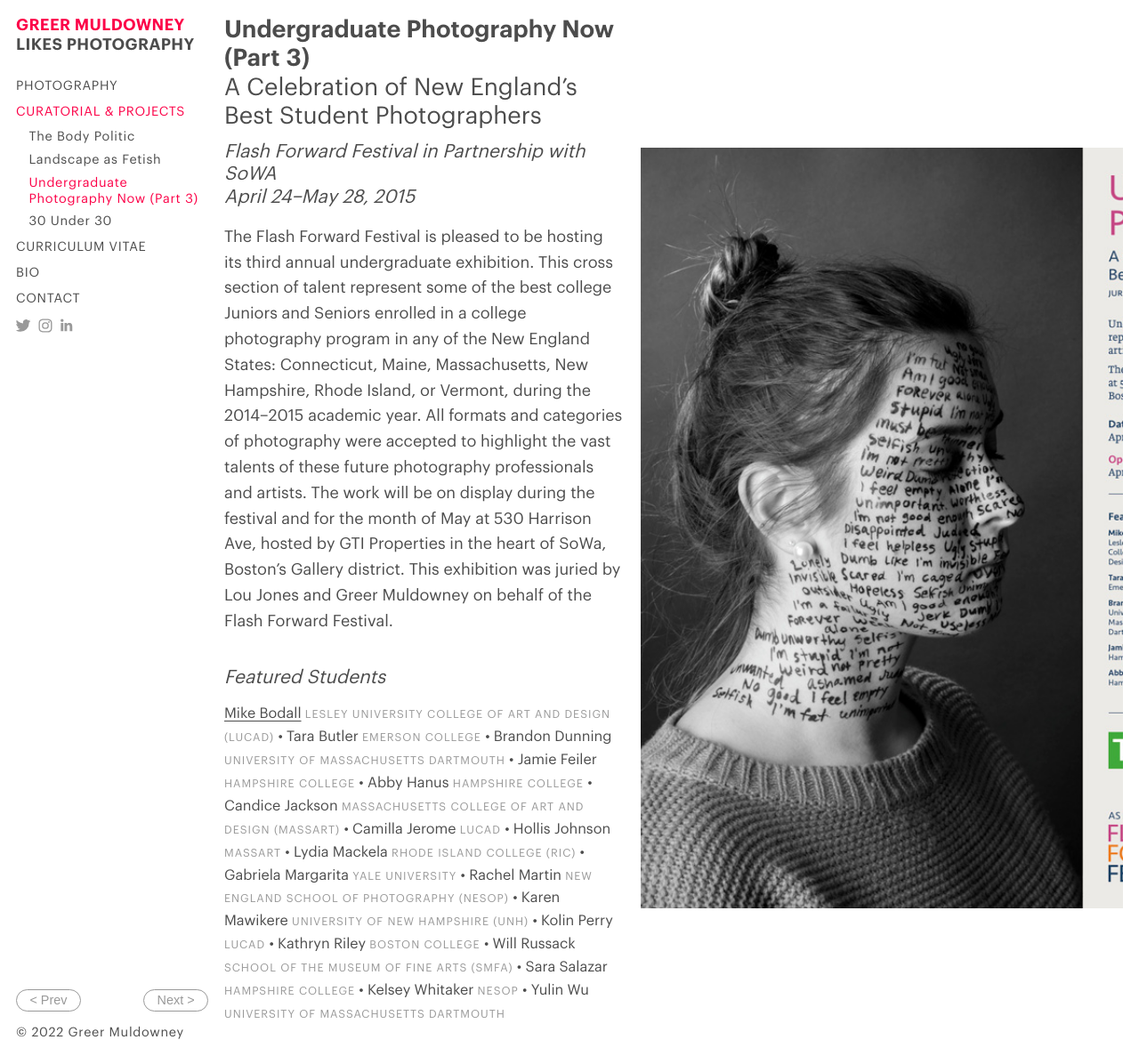
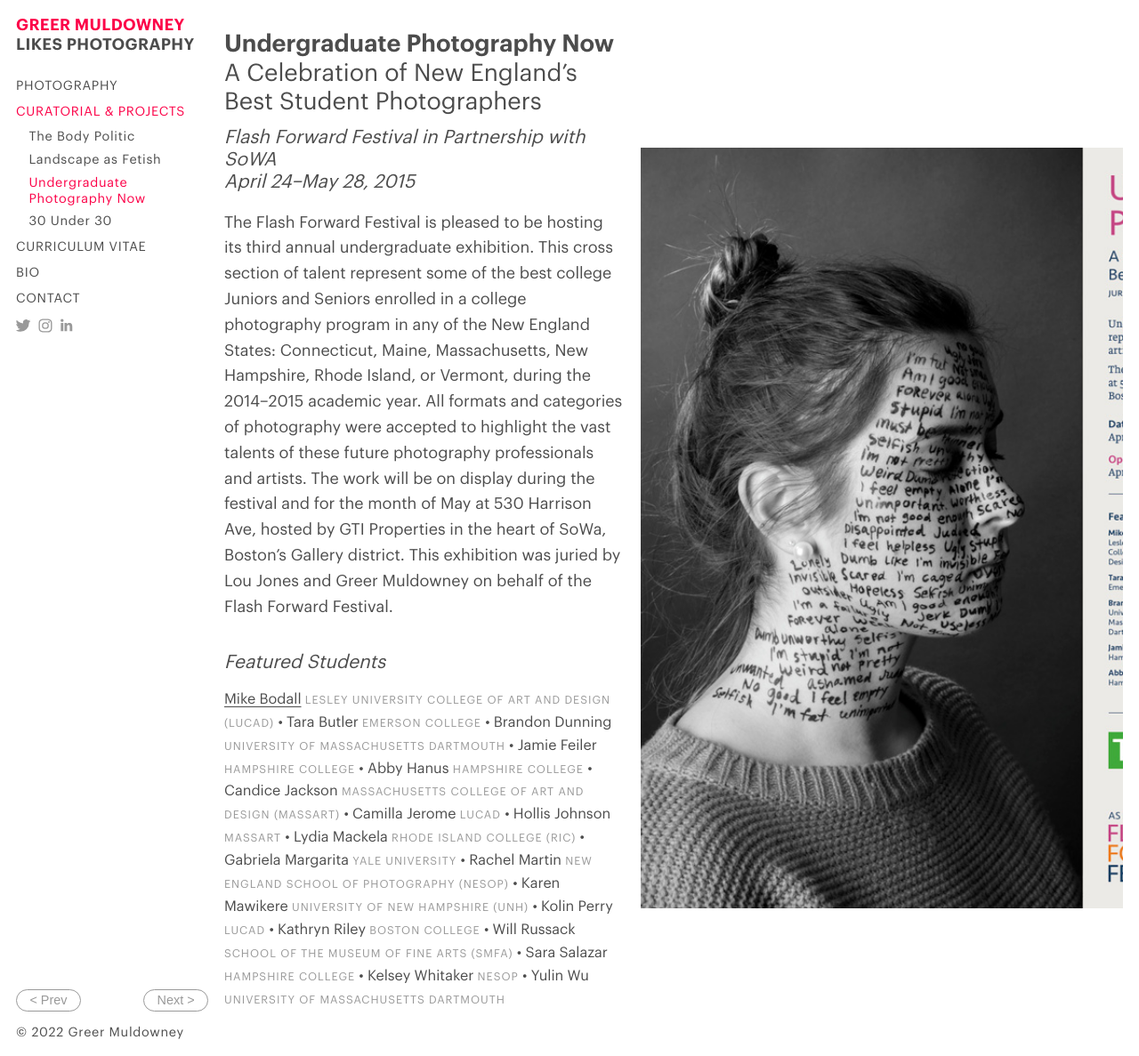
Before and after one commit to greermuldowney/greermuldowney-com, a Jekyll site: the page built from curatorial/_posts/2015-04-24-undergraduate-photography-now.md, in a window 1280 px wide. Shown: the whole page at 89% size. Built offline with Jekyll 4.4.1, drawn with Linux system fonts in a browser that asks for light colours.

Commit message:
Remove part 3

```diff
--- a/curatorial/_posts/2015-04-24-undergraduate-photography-now.md
+++ b/curatorial/_posts/2015-04-24-undergraduate-photography-now.md
@@ -1,5 +1,5 @@
 ---
-title: Undergraduate Photography Now (Part&nbsp;3)
+title: Undergraduate Photography Now
 subtitle: A Celebration of New England's Best Student Photographers
 location: Flash Forward Festival in Partnership with SoWA
 end-date: 2015-05-28
```
